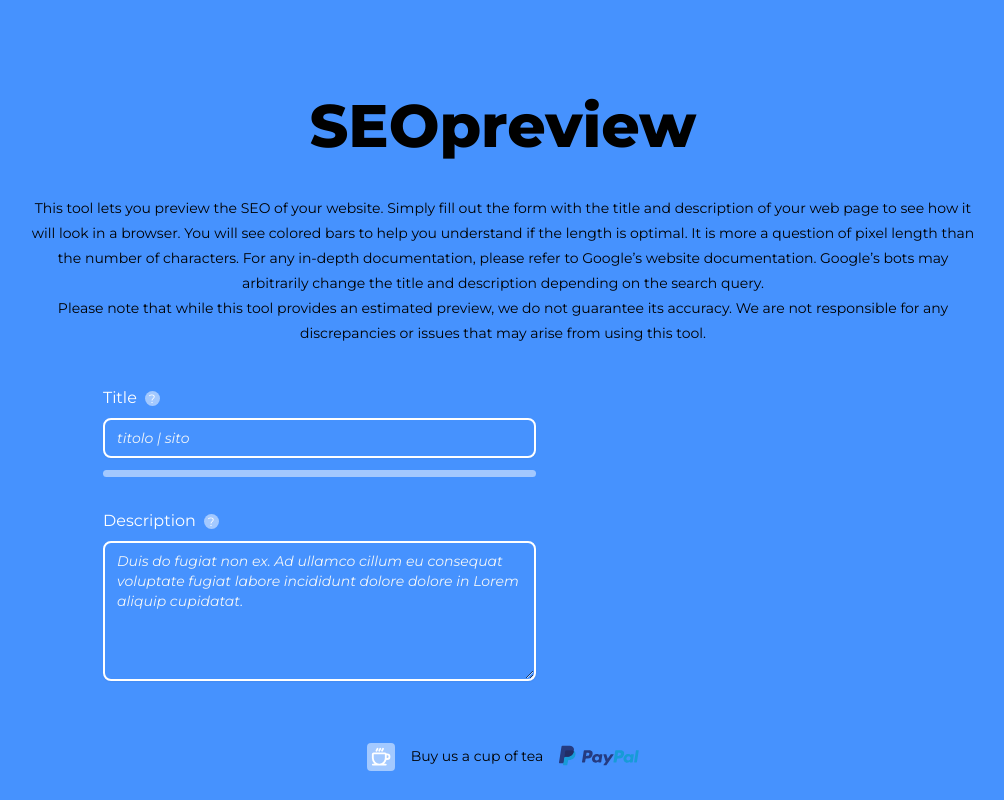
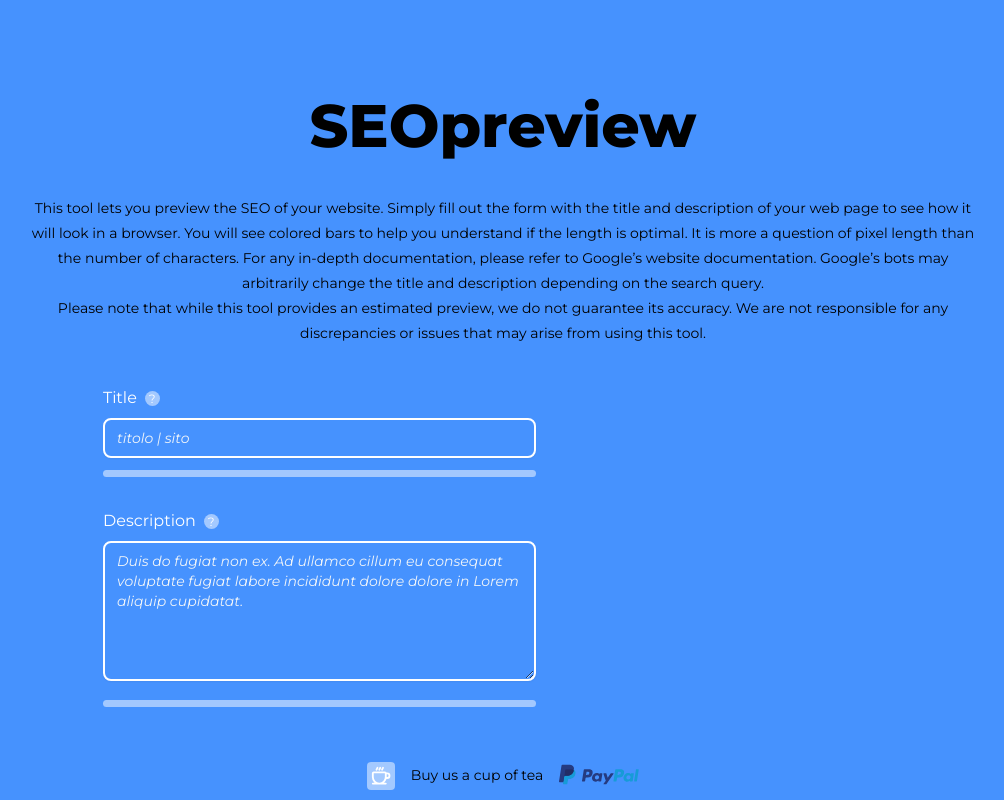
Before and after one commit to jacopo-derrico/SEO-preview, a Nuxt app: page / in a window 1280 px wide. Shown: the whole page, without its empty margins (137-1141 px from the left). Built offline with nearby package versions, Linux system fonts and the light colour scheme.

Commit message:
feat coloured bar for description

```diff
--- a/components/FormCard.vue
+++ b/components/FormCard.vue
@@ -11,7 +11,7 @@
             </div>
             <input ref="title" class="border-white text-sm leading-5 w-full py-2 px-3 border-2 text-white rounded-lg shadow-sm focus:outline-none focus:ring focus:border-white focus:ring-blue-500 bg-transparent placeholder:italic placeholder:text-slate-100" name="title" type="text" placeholder="titolo | sito" v-model="previewStore.titlePreview">
             <div class="h-[7px] bg-white/50 mt-3 rounded">
-                <div ref="title-val-bar" class="h-[7px] rounded" :class="titleBarColor" :style="{ width: previewStore.titlePreview.length > 0 && previewStore.titlePreview.length < 60 ? `calc(${(100 * previewStore.titlePreview.length) / 60}%)` : '100%' }"></div>
+                <div class="h-[7px] rounded" :class="titleBarColor" :style="{ width: previewStore.titlePreview.length > 0 && previewStore.titlePreview.length < 60 ? `calc(${(100 * previewStore.titlePreview.length) / 60}%)` : '100%' }"></div>
             </div>
         </div>
         <div class="flex-col mt-8">
@@ -24,6 +24,9 @@
                 </span>
             </div>
             <textarea class="border-white text-sm leading-5 w-full py-2 px-3 border-2 min-h-[10em] text-white rounded-lg shadow-sm focus:outline-none focus:ring focus:border-white focus:ring-blue-500 bg-transparent placeholder:italic placeholder:text-slate-100" name="description" type="text" placeholder="Duis do fugiat non ex. Ad ullamco cillum eu consequat voluptate fugiat labore incididunt dolore dolore in Lorem aliquip cupidatat." v-model="previewStore.descrPreview"></textarea>
+            <div class="h-[7px] bg-white/50 mt-3 rounded">
+                <div class="h-[7px] rounded" :class="descrBarColor" :style="{ width: previewStore.descrPreview.length > 0 && previewStore.descrPreview.length < 158 ? `calc(${(100 * previewStore.descrPreview.length) / 158}%)` : '100%' }"></div>
+            </div>
         </div>
     </div>
 </template>
@@ -33,6 +36,7 @@ import { usePreviewStore } from '~/store/preview';
 
 const previewStore = usePreviewStore();
 
+// visual feedback bar for title
 const titleBarColor = computed(() => {
     const classes = [];
     // console.log(previewStore.titlePreview.length)
@@ -45,6 +49,21 @@ const titleBarColor = computed(() => {
     }
 
     return classes;
+});
+
+// bar for description
+const descrBarColor = computed(() => {
+    const descrClasses = [];
+    console.log(previewStore.descrPreview.length)
+    if (previewStore.descrPreview.length > 0 && previewStore.descrPreview.length <= 120) {
+        descrClasses.push('bg-green-500');
+    } else if (previewStore.descrPreview.length > 120 && previewStore.descrPreview.length < 158){
+        descrClasses.push('bg-yellow-500');
+    } else if (previewStore.descrPreview.length >= 158){
+        descrClasses.push('bg-red-500');
+    }
+
+    return descrClasses;
 });
 
 </script>
```
